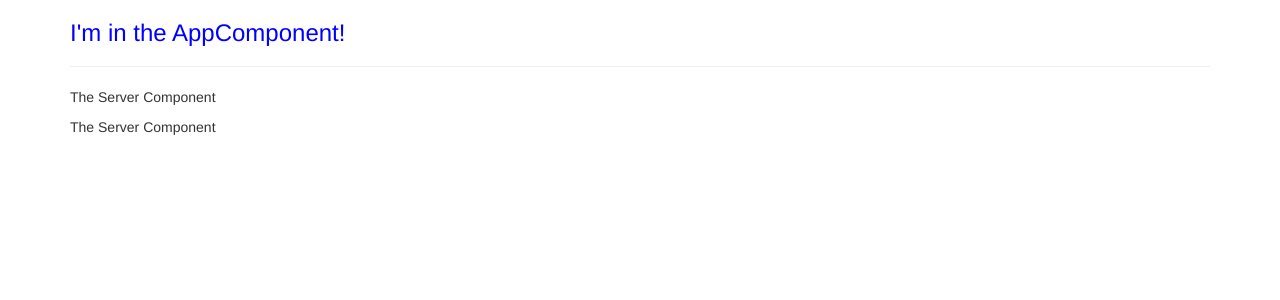
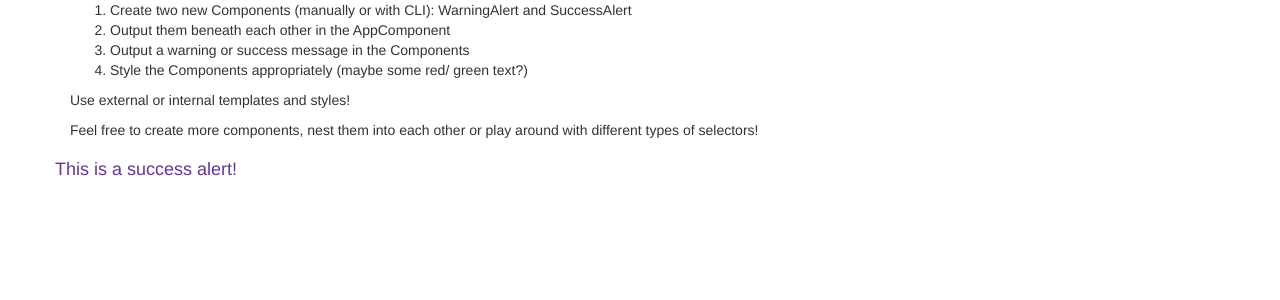
Before and after one commit to RyanShang627/Angular-intro, an Angular app in the folder code/my-first-app/: page / in a window 1280 px wide. Shown: the top 300 px of the page. Built offline with nearby package versions, Linux system fonts and the light colour scheme.

Commit message:
feat: Success Alert
Generate a component called SuccessAlert that is meant to notify success message to user. Also added styles to the component.

```diff
--- a/code/my-first-app/src/app/app.component.html
+++ b/code/my-first-app/src/app/app.component.html
@@ -1,12 +1,25 @@
 <div class="container">
   <div class="row">
     <div class="col-xs-12">
-      <h3>
-        I'm in the AppComponent!
-      </h3>
-      <hr />
-      <!-- select by class -->
-      <div class="app-servers"></div>
+      <ol>
+        <li>
+          Create two new Components (manually or with CLI): WarningAlert and
+          SuccessAlert
+        </li>
+        <li>Output them beneath each other in the AppComponent</li>
+        <li>Output a warning or success message in the Components</li>
+        <li>
+          Style the Components appropriately (maybe some red/ green text?)
+        </li>
+      </ol>
+      <p>Use external or internal templates and styles!</p>
+      <p>
+        Feel free to create more components, nest them into each other or play
+        around with different types of selectors!
+      </p>
     </div>
   </div>
+  <div class="row">
+    <success-alert></success-alert>
+  </div>
 </div>
--- a/code/my-first-app/src/app/app.module.ts
+++ b/code/my-first-app/src/app/app.module.ts
@@ -6,9 +6,10 @@ import { AppRoutingModule } from './app-routing.module';
 import { AppComponent } from './app.component';
 import { ServerComponent } from './server/server.component';
 import { ServersComponent } from './servers/servers.component';
+import { SuccessAlert } from './successAlert/successAlert.component';
 
 @NgModule({
-  declarations: [AppComponent, ServerComponent, ServersComponent],
+  declarations: [AppComponent, ServerComponent, ServersComponent, SuccessAlert],
   imports: [BrowserModule, AppRoutingModule, FormsModule],
   providers: [],
   bootstrap: [AppComponent],
--- /dev/null
+++ b/code/my-first-app/src/app/successAlert/successAlert.component.css
@@ -0,0 +1,3 @@
+h4 {
+  color: rebeccapurple;
+}
--- /dev/null
+++ b/code/my-first-app/src/app/successAlert/successAlert.component.html
@@ -0,0 +1,3 @@
+<h4>
+  This is a success alert!
+</h4>
```
Also changed, not shown: code/my-first-app/src/app/successAlert/successAlert.component.ts (added, +8 -0 lines).
